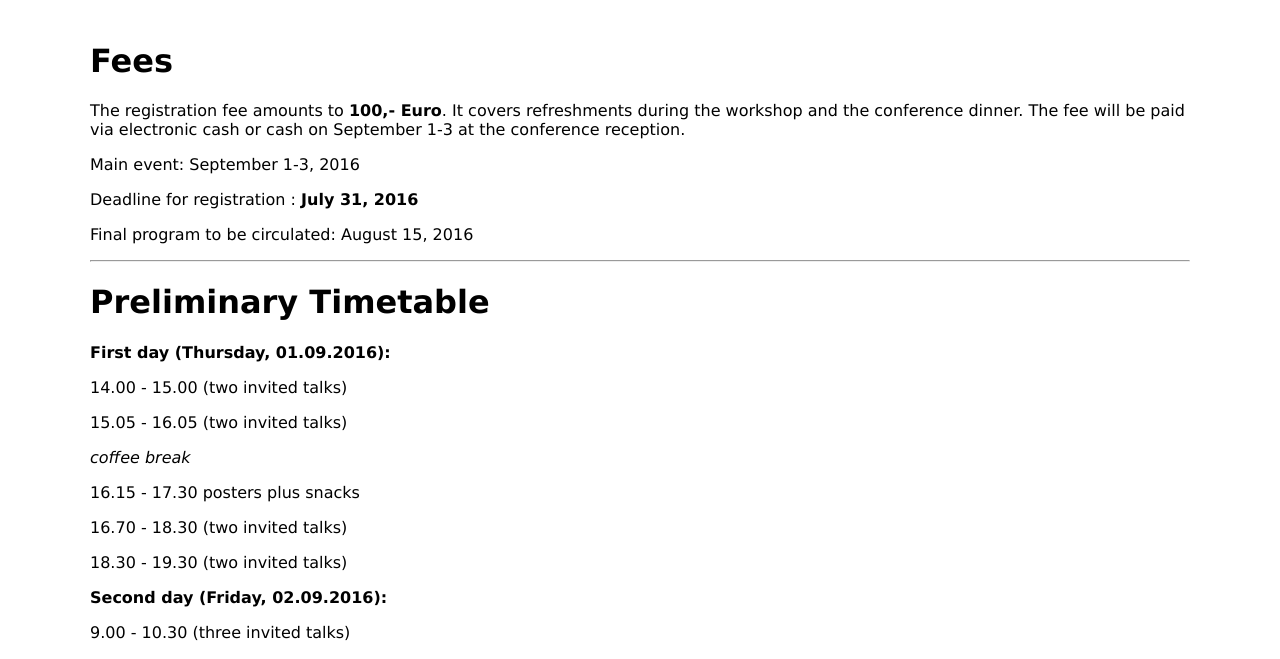
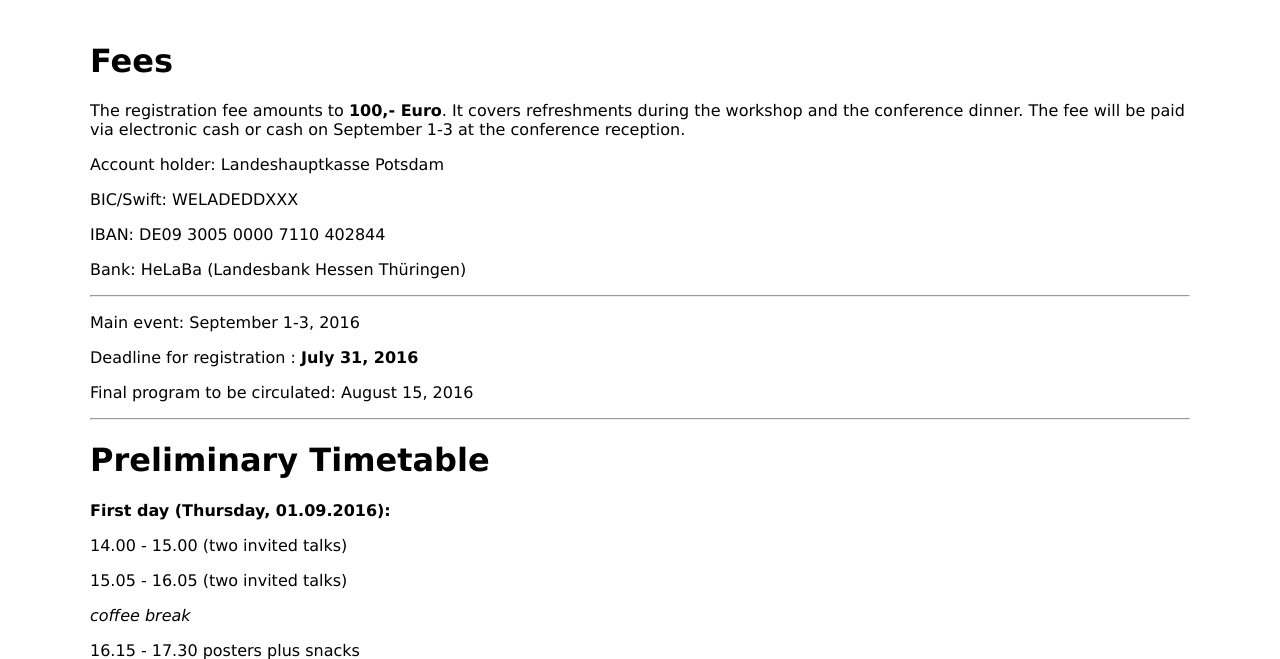
Before and after one commit to Ohjeah/advcompsys, a Python web app: template templates/timetable.html in a window 1280 px wide. Shown: the part 225-884 px from the top of the page. Run offline with Jinja, Linux system fonts and the light colour scheme; the template is opened without the code that fills it, so the values that code supplies are empty.

Commit message:
accoutn info

```diff
--- a/templates/timetable.html
+++ b/templates/timetable.html
@@ -29,6 +29,11 @@
   <h1>Fees</h1>
 <p>The registration fee amounts to <strong>100,- Euro</strong>. It covers refreshments during the workshop and the conference dinner.
 The fee will be paid via electronic cash or cash on September 1-3 at the conference reception.</p>
+<p>Account holder:  Landeshauptkasse Potsdam</p>
+<p>BIC/Swift:            WELADEDDXXX</p>
+<p>IBAN:           DE09 3005 0000 7110 402844</p>
+<p>Bank:           HeLaBa (Landesbank Hessen Thüringen)</p>
+<hr>
 <p>Main event:    September 1-3, 2016</p>
 <p>Deadline for registration :     <strong>July 31, 2016</strong></p>
 <p>Final program to be circulated:     August 15, 2016</p>
```
Also changed, not shown: 1 other file.
